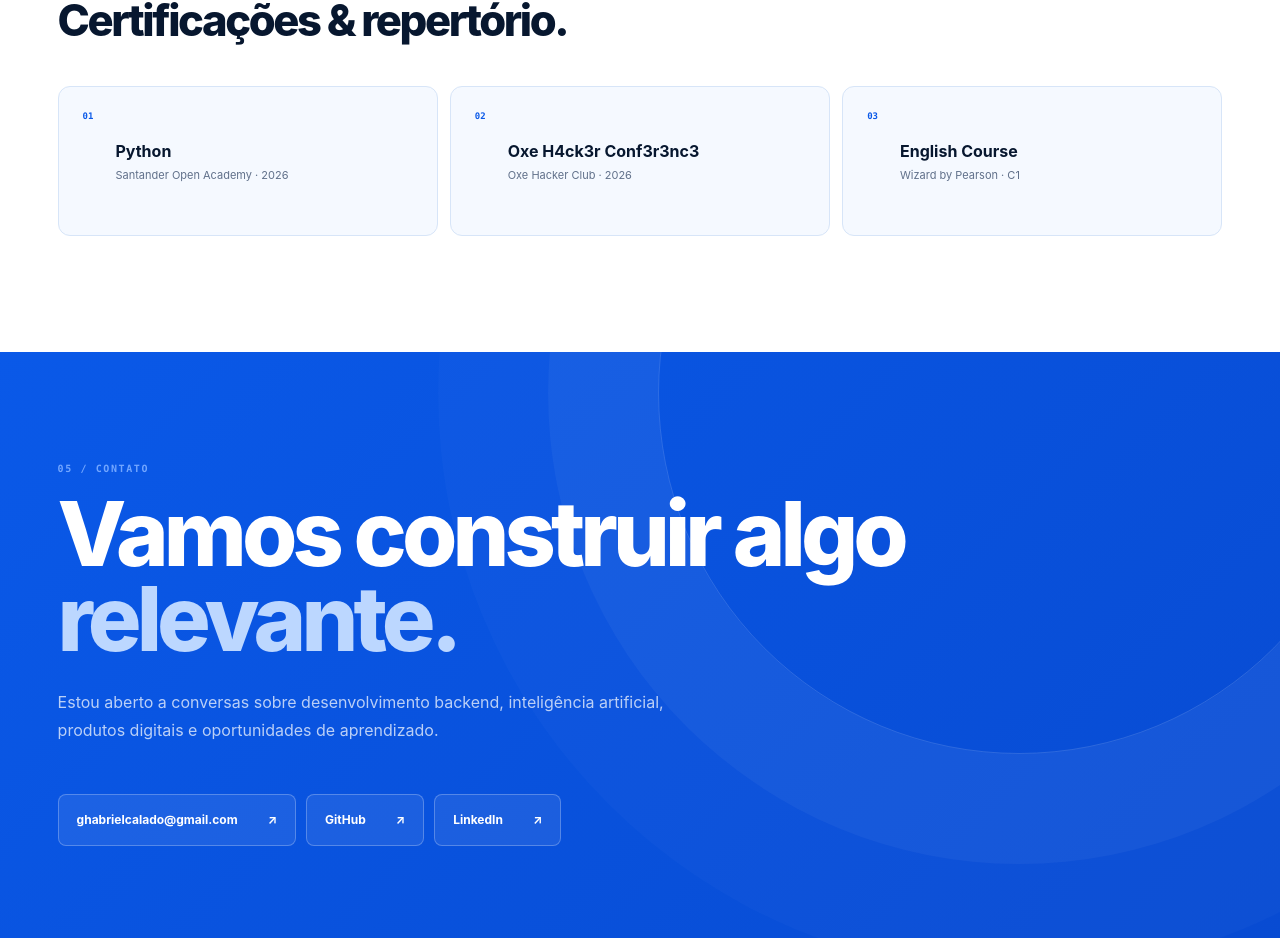
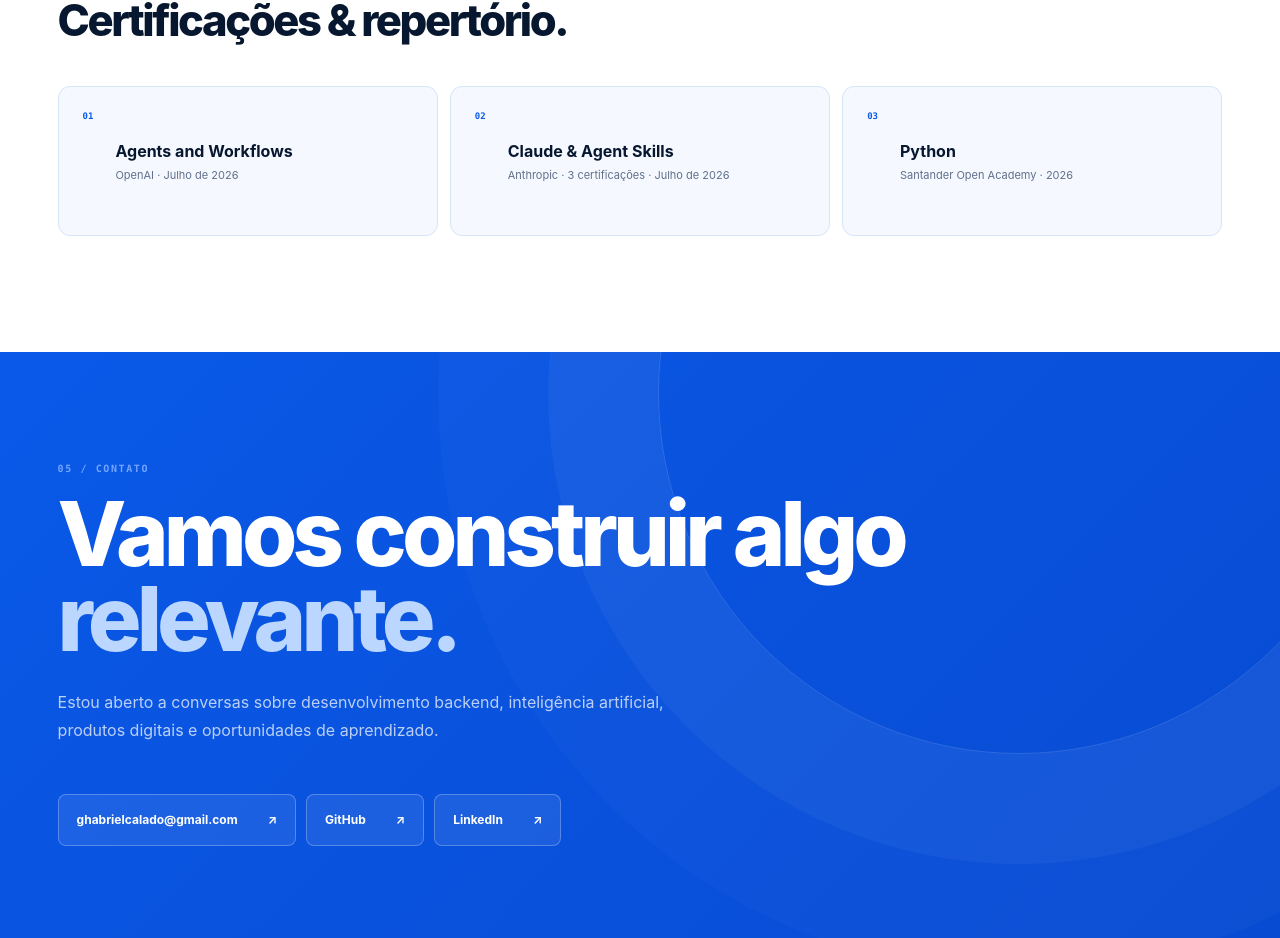
Before and after one commit to ghcalado/ghcalado.github.io, a Next.js app: page / in a window 1280 px wide. Shown: the part 4861-5799 px from the top of the page. Built offline with nearby package versions, Linux system fonts and the light colour scheme.

Commit message:
Atualiza certificacoes do portfolio

```diff
--- a/app/page.tsx
+++ b/app/page.tsx
@@ -324,9 +324,9 @@ export default function Home() {
         <p className="section-index">FORMAÇÃO CONTÍNUA</p>
         <h2 id="credentials-title">Certificações & repertório.</h2>
         <div className="credential-grid">
-          <article><span>01</span><div><h3>Python</h3><p>Santander Open Academy · 2026</p></div></article>
-          <article><span>02</span><div><h3>Oxe H4ck3r Conf3r3nc3</h3><p>Oxe Hacker Club · 2026</p></div></article>
-          <article><span>03</span><div><h3>English Course</h3><p>Wizard by Pearson · C1</p></div></article>
+          <article><span>01</span><div><h3>Agents and Workflows</h3><p>OpenAI · Julho de 2026</p></div></article>
+          <article><span>02</span><div><h3>Claude & Agent Skills</h3><p>Anthropic · 3 certificações · Julho de 2026</p></div></article>
+          <article><span>03</span><div><h3>Python</h3><p>Santander Open Academy · 2026</p></div></article>
         </div>
       </section>
 
```
